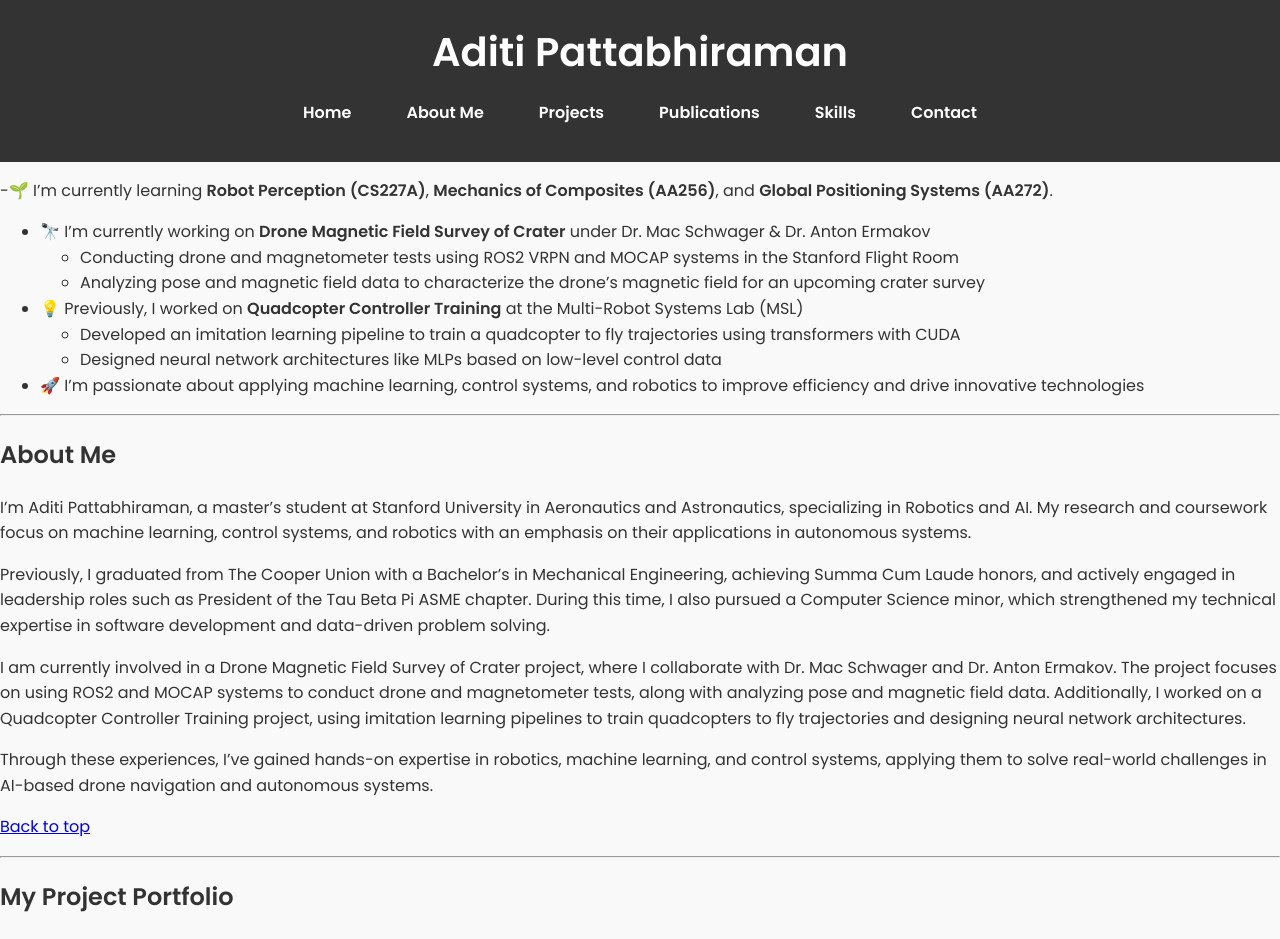
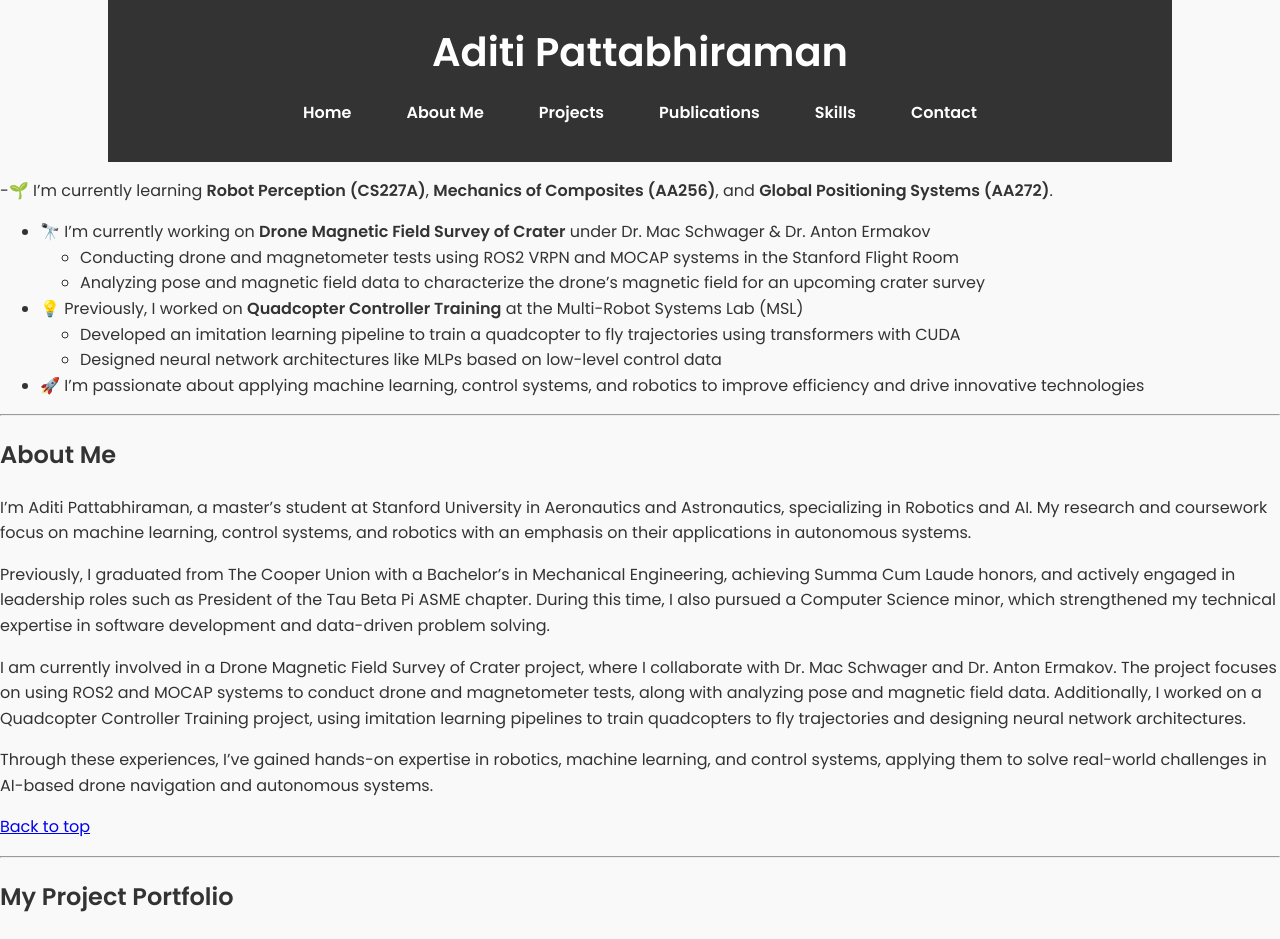
Before and after one commit to aditipattabhiraman/aditipattabhiraman.github.io, a Jekyll site: the page built from index.md, in a window 1280 px wide and 1400 px high. Shown: the top 939 px of the window. Built offline with Jekyll 4.4.1, drawn with Linux system fonts in a browser that asks for light colours.

Commit message:
Update styles.css

```diff
--- a/assets/css/styles.css
+++ b/assets/css/styles.css
@@ -78,9 +78,9 @@ body {
     animation: none;
 }
 
-/* Text Panel Margins */
+/* Global Margin for Sections */
 section {
-    margin: 0 auto;
+    margin: 20px auto;
     max-width: 80%;
     padding: 60px 20px;
     opacity: 0;
@@ -88,17 +88,6 @@ section {
 }
 
 /* Center Smaller Sections */
-#skills, #contact {
-    text-align: center;
-    margin: 0 auto;
-}
-/* Global Margin for Sections */
-section {
-    margin: 20px auto;
-    max-width: 80%;
-}
-
-/* Margin for Skills and Connect sections */
 #skills, #contact {
     margin: 40px auto;
     text-align: center;
@@ -141,13 +130,11 @@ section {
     color: #007acc;
 }
 
-.fab.fa-cplusplus::before {
-    content: "\f38c"; /* Correct FontAwesome class for C++ */
-}
-
 /* Remove duplicate header padding issue */
-header {
-    padding: 60px 20px;
+header, footer {
+    max-width: 80%;
+    margin: 0 auto;
+    padding: 20px;
 }
 
 /* Skills Section */
@@ -242,6 +229,7 @@ header.shrink {
     padding: 20px;
     font-size: 0.9rem;
 }
+
 .hidden {
     transition: top 0.3s ease;
     top: -100px;
```
